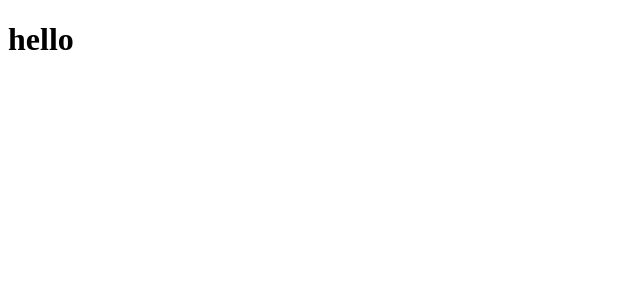
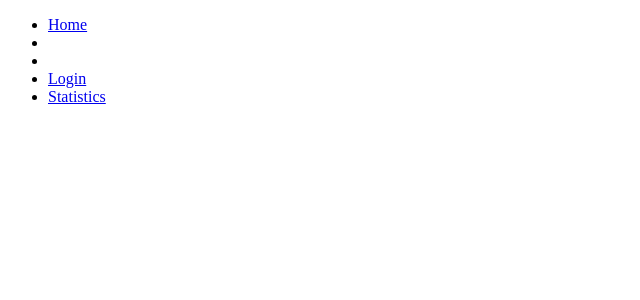
Before and after one commit to yosra-ye1907974/cmps350-spring24-project, a Next.js app in the folder E-commerce Phase 2/logicline/: page / in a window 1280 px wide. Shown: the top 300 px of the page, without its empty margins (0-640 px from the left). Built offline with nearby package versions, Linux system fonts and the light colour scheme.

Commit message:
update on main page

```diff
--- a/E-commerce Phase 2/logicline/app/page.jsx
+++ b/E-commerce Phase 2/logicline/app/page.jsx
@@ -1,10 +1,10 @@
 import Image from "next/image";
 import styles from "./page.module.css";
-
+import NavBar from "./statistics/navBar/NavBar";
 export default function Home() {
   return (
     <>
-    <h1>hello</h1>
+      <NavBar></NavBar>
     </>
   );
 }
--- a/E-commerce Phase 2/logicline/app/statistics/navBar/NavBar.jsx
+++ b/E-commerce Phase 2/logicline/app/statistics/navBar/NavBar.jsx
@@ -3,8 +3,6 @@ import React from 'react'
 import Link from 'next/link'
 
 export default function NavBar( { choice } ) {
-
-
 
   return (
    <>
@@ -14,6 +12,7 @@ export default function NavBar( { choice } ) {
         <li id="todo"></li>
         <li id="username"></li>
         <li id="loginLogout"><Link href="./login-page.html">Login</Link></li>
+        <li id="stats"><Link href="./statistics">Statistics</Link></li>
       </ul>
     </nav>
    </>
```
